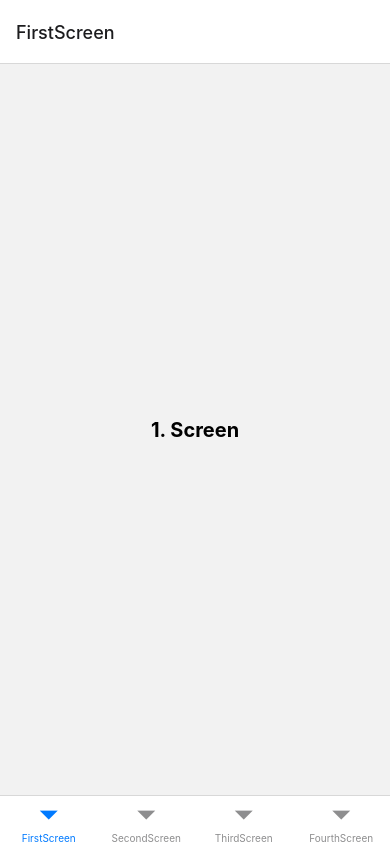
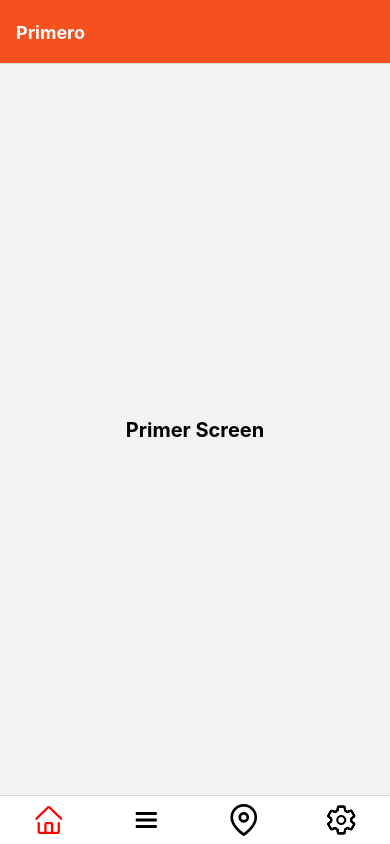
Before and after one commit to SamNick09/chicas-programadoras-, a React Native app: screen / in a window 390 px wide. Built offline with nearby package versions, Linux system fonts and the light colour scheme.

Commit message:
Certain corrections (#1)
* cambiosDeScreen

* implementado cuarto Screen

* cambiosConIconos

* cambioDeColor

* cambiosDeHeader

```diff
--- a/App.js
+++ b/App.js
@@ -2,48 +2,95 @@ import { StyleSheet, Text, View } from "react-native";
 import { NavigationContainer } from "@react-navigation/native";
 import { createBottomTabNavigator } from "@react-navigation/bottom-tabs";
 
+import AntDesign from "@expo/vector-icons/AntDesign";
+import Ionicons from "@expo/vector-icons/Ionicons";
+import FeatherIcons from "@expo/vector-icons/Feather";
+
+import FirstScreen from "./screens/First";
+import SecondScreen from "./screens/Second";
+import ThirdScreen from "./screens/Third";
+import FourthScreen from "./screens/Fourth";
+
 const Tab = createBottomTabNavigator();
 
-const FirstScreen = () => {
-  return (
-    <View style={{ flex: 1, justifyContent: "center", alignItems: "center" }}>
-      <Text style={{ fontWeight: "700", fontSize: 20 }}>1. Screen</Text>
-    </View>
-  );
-};
+export default function App() {
+  // focused && "red"
 
-const SecondScreen = () => {
-  return (
-    <View style={{ flex: 1, justifyContent: "center", alignItems: "center" }}>
-      <Text style={{ fontWeight: "700", fontSize: 20 }}>2. Screen</Text>
-    </View>
-  );
-};
+  // if (focused) {
+  //   return true;
+  // }
 
-const ThirdScreen = () => {
-  return (
-    <View style={{ flex: 1, justifyContent: "center", alignItems: "center" }}>
-      <Text style={{ fontWeight: "700", fontSize: 20 }}>3. Screen</Text>
-    </View>
-  );
-};
+  // Aqui pueden ver las cosas del header
+  // https://reactnavigation.org/docs/headers/
 
-const FourthScreen = () => {
-  return (
-    <View style={{ flex: 1, justifyContent: "center", alignItems: "center" }}>
-      <Text style={{ fontWeight: "700", fontSize: 20 }}>4. Screen</Text>
-    </View>
-  );
-};
-
-export default function App() {
   return (
     <NavigationContainer>
-      <Tab.Navigator>
-        <Tab.Screen name="FirstScreen" component={FirstScreen} />
-        <Tab.Screen name="SecondScreen" component={SecondScreen} />
-        <Tab.Screen name="ThirdScreen" component={ThirdScreen} />
-        <Tab.Screen name="FourthScreen" component={FourthScreen} />
+      <Tab.Navigator
+        screenOptions={{
+          tabBarShowLabel: false, // Aqui pueden cambiar si hay iconos o no
+          headerStyle: {
+            backgroundColor: "#f4511e",
+          },
+          headerTintColor: "#fff",
+          headerTitleStyle: {
+            fontWeight: "bold",
+          },
+        }}
+      >
+        <Tab.Screen
+          options={{
+            title: "Primero",
+            tabBarIcon: ({ focused }) => {
+              return (
+                <AntDesign name="home" size={32} color={focused && "red"} />
+              );
+            },
+          }}
+          name="FirstScreen"
+          component={FirstScreen}
+        />
+
+        <Tab.Screen
+          options={{
+            title: "Segundo",
+            tabBarIcon: ({ focused }) => (
+              <Ionicons name="menu" size={32} color={focused && "red"} />
+            ),
+          }}
+          name="SecondScreen"
+          component={SecondScreen}
+        />
+
+        <Tab.Screen
+          options={{
+            title: "Tercero",
+            tabBarIcon: ({ focused }) => (
+              <FeatherIcons name="map-pin" size={32} color={focused && "red"} />
+            ),
+          }}
+          name="ThirdScreen"
+          component={ThirdScreen}
+        />
+
+        <Tab.Screen
+          options={{
+            title: "Cuarto",
+            tabBarIcon: ({ focused }) => (
+              <Ionicons
+                name="settings-outline"
+                size={32}
+                color={focused && "red"}
+              />
+            ),
+            // headerTitle: (props) => (
+            //   <View {...props}>
+            //     <Text>Titulo Personal</Text>
+            //   </View>
+            // ),
+          }}
+          name="FourthScreen"
+          component={FourthScreen}
+        />
       </Tab.Navigator>
     </NavigationContainer>
   );
--- a/package.json
+++ b/package.json
@@ -9,6 +9,7 @@
     "web": "expo start --web"
   },
   "dependencies": {
+    "@expo/vector-icons": "^13.0.0",
     "@react-navigation/bottom-tabs": "^6.5.11",
     "@react-navigation/native-stack": "^6.9.16",
     "expo": "~49.0.15",
--- /dev/null
+++ b/screens/First/index.js
@@ -0,0 +1,12 @@
+import React from "react";
+import { View, Text } from "react-native";
+
+const FirstScreen = () => {
+  return (
+    <View style={{ flex: 1, justifyContent: "center", alignItems: "center" }}>
+      <Text style={{ fontWeight: "700", fontSize: 20 }}>Primer Screen</Text>
+    </View>
+  );
+};
+
+export default FirstScreen;
--- /dev/null
+++ b/screens/Fourth/index.js
@@ -0,0 +1,12 @@
+import React from "react";
+import { View, Text } from "react-native";
+
+const FourthScreen = () => {
+  return (
+    <View style={{ flex: 1, justifyContent: "center", alignItems: "center" }}>
+      <Text style={{ fontWeight: "700", fontSize: 20 }}>Cuarto Screen</Text>
+    </View>
+  );
+};
+
+export default FourthScreen;
--- /dev/null
+++ b/screens/Second/index.js
@@ -0,0 +1,12 @@
+import React from "react";
+import { View, Text } from "react-native";
+
+const SecondScreen = () => {
+  return (
+    <View style={{ flex: 1, justifyContent: "center", alignItems: "center" }}>
+      <Text style={{ fontWeight: "700", fontSize: 20 }}>Segundo Screen</Text>
+    </View>
+  );
+};
+
+export default SecondScreen;
--- /dev/null
+++ b/screens/Third/index.js
@@ -0,0 +1,12 @@
+import React from "react";
+import { View, Text } from "react-native";
+
+const ThirdScreen = () => {
+  return (
+    <View style={{ flex: 1, justifyContent: "center", alignItems: "center" }}>
+      <Text style={{ fontWeight: "700", fontSize: 20 }}>Tercer Screen</Text>
+    </View>
+  );
+};
+
+export default ThirdScreen;
```
Also changed, not shown: 1 other file (tests, documents, lock files or other folders).
